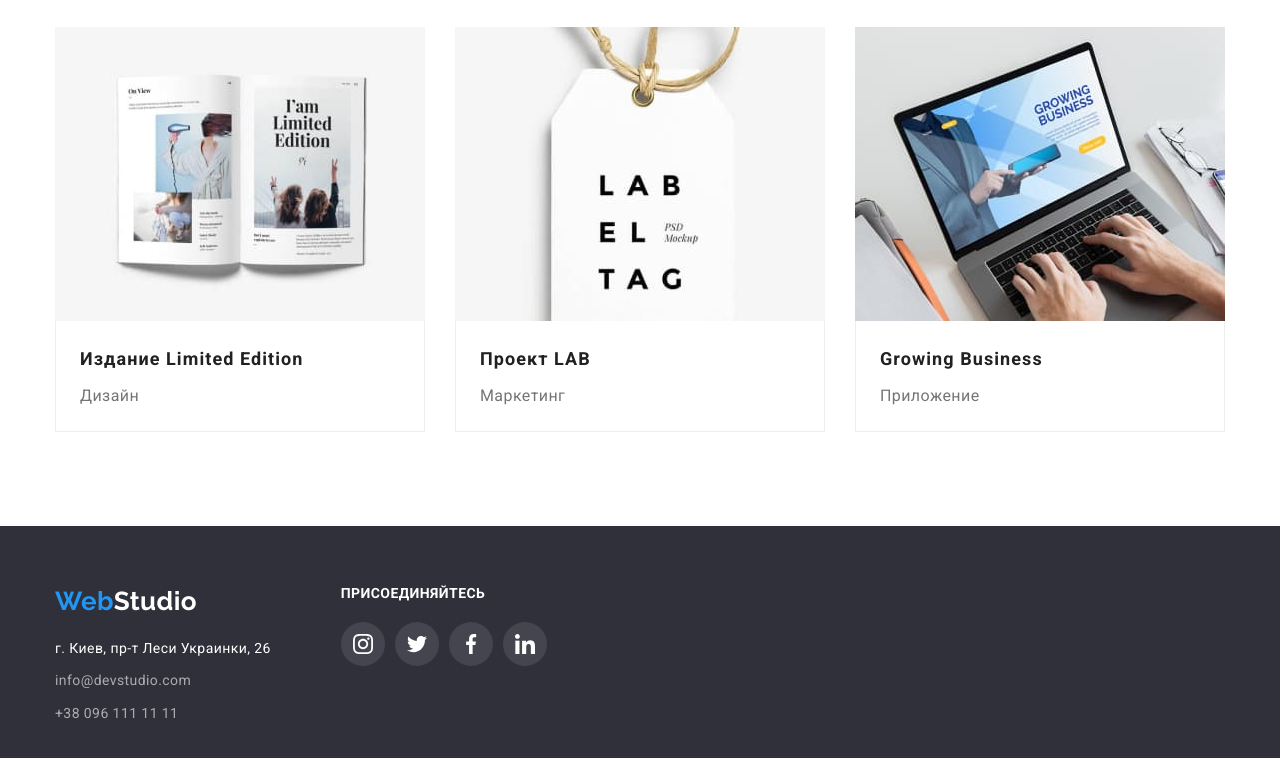
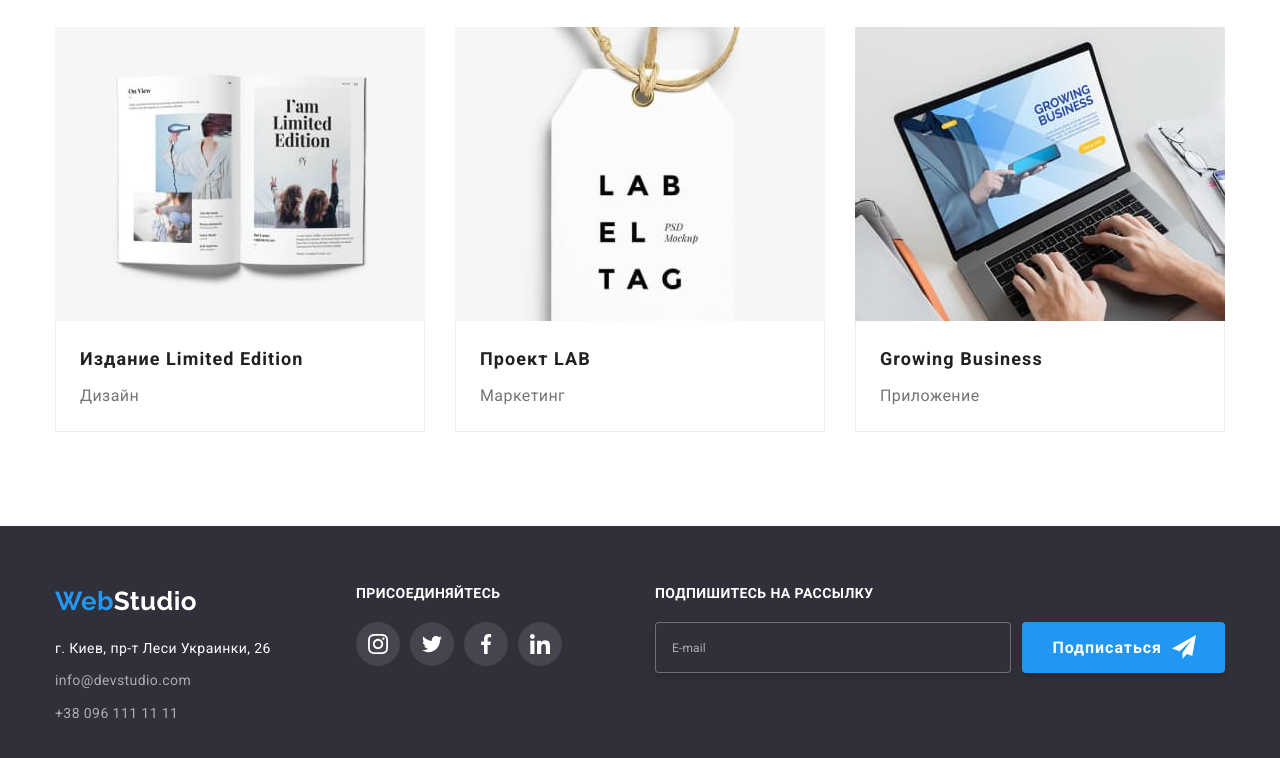
Before and after one commit to Alex4545779/goit-markup-hw-06, a plain HTML site: page portfolio.html in a window 1280 px wide. Shown: the part 1108-1866 px from the top of the page. Drawn offline with nearby package versions, Linux system fonts and the light colour scheme.

Commit message:
добавил рассылку в футер портфолио

```diff
--- a/portfolio.html
+++ b/portfolio.html
@@ -191,7 +191,7 @@
     <!-- Футер -->
     <footer class="footer">
         <div class="container footer-div">
-            <div>
+            <div class="footer-adress">
                 <a href="./index.html" class="logo"><span class="part-logo">Web</span>Studio</a>
                 <address class="address">г. Киев, пр-т Леси Украинки, 26</address>
                 <ul class="contacts-footer list">
@@ -228,6 +228,15 @@
                     </li>
                 </ul>
             </div>
+            <form class="footer-form">
+                <p class="join-title">Подпишитесь на рассылку</p>
+                <div class="join-form">
+                    <input type="email" name="mail" placeholder="E-mail">
+                    <button type="submit" class="footer-button">Подписаться<svg class="footer-form-svg">
+                            <use href="./img/symbol-defs.svg#icon-icon-send"></use>
+                        </svg></button>
+                </div>
+            </form>
         </div>
     </footer>
 </body>
```
